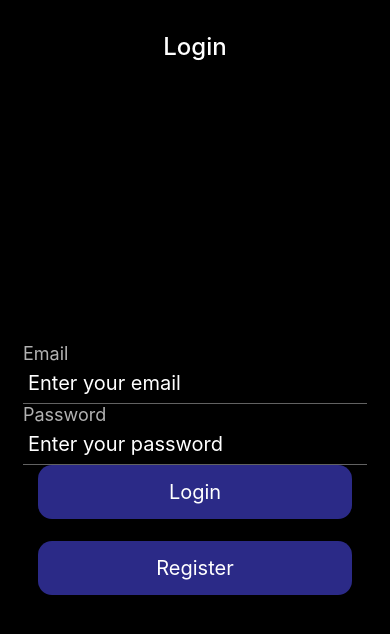
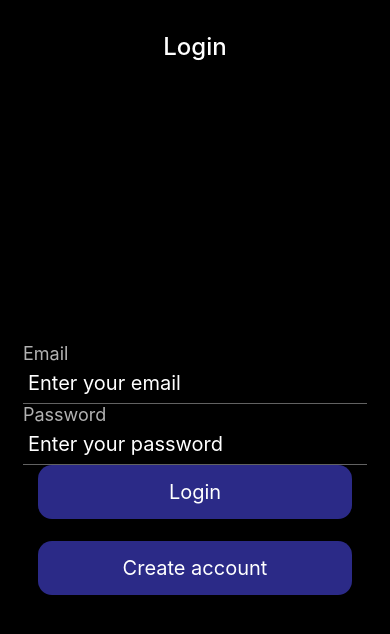
Before and after one commit to Lautaro124/wallet_app, a React Native app: screen / in a window 390 px wide. Shown: the top 634 px of the page. Built offline with nearby package versions, Linux system fonts and the light colour scheme; no server answers.

Commit message:
Change stack navigator

```diff
--- a/App.tsx
+++ b/App.tsx
@@ -1,38 +1,14 @@
 import { NavigationContainer } from '@react-navigation/native'
-import Login from './src/views/login/login'
 import { StatusBar } from 'expo-status-bar'
-import RootStack from './src/constants/rootStack'
-import { COLORS } from './src/constants/colors'
-import TEXT_UTILS_STYLES from './src/constants/texts'
-import Dashboard from './src/views/dashboard/dashboard'
-import { RootName } from './src/interface/roots'
+import TabNavigator from './src/components/tabNavigator/tabNavigator'
+import StackNavigator from './src/components/stackNavigator/stackNavigator'
 
 export default function App () {
+  const isLogin = false
   return (
     <NavigationContainer>
       <StatusBar style='auto' />
-      <RootStack.Navigator
-        initialRouteName={RootName.Login}
-        screenOptions={{
-          headerStyle: {
-            height: 93,
-            backgroundColor: COLORS.PRIMARY
-          },
-          headerTitleAlign: 'center',
-          headerTintColor: COLORS.TEXT,
-          headerShadowVisible: false,
-          headerTitleStyle: TEXT_UTILS_STYLES.header
-        }}
-      >
-        <RootStack.Screen
-          name={RootName.Login}
-          component={Login}
-        />
-        <RootStack.Screen
-          name={RootName.Dashboard}
-          component={Dashboard}
-        />
-      </RootStack.Navigator>
+      {isLogin ? (<TabNavigator />) : (<StackNavigator />)}
     </NavigationContainer>
   )
 }
--- a/package.json
+++ b/package.json
@@ -10,6 +10,7 @@
   },
   "dependencies": {
     "@react-native-async-storage/async-storage": "^1.18.1",
+    "@react-navigation/bottom-tabs": "^6.5.7",
     "@react-navigation/native": "^6.1.6",
     "@react-navigation/stack": "^6.3.16",
     "@supabase/supabase-js": "^2.21.0",
--- /dev/null
+++ b/src/components/stackNavigator/stackNavigator.tsx
@@ -0,0 +1,29 @@
+import { COLORS } from '../../constants/colors'
+import RootStack from '../../constants/rootStack'
+import TEXT_UTILS_STYLES from '../../constants/texts'
+import { RootName } from '../../interface/roots'
+import Login from '../../views/login/login'
+
+const StackNavigator = () => {
+  return (
+    <RootStack.Navigator
+      screenOptions={{
+        headerStyle: {
+          height: 93,
+          backgroundColor: COLORS.PRIMARY
+        },
+        headerTitleAlign: 'center',
+        headerTintColor: COLORS.TEXT,
+        headerShadowVisible: false,
+        headerTitleStyle: TEXT_UTILS_STYLES.header
+      }}
+    >
+      <RootStack.Screen
+        name={RootName.Login}
+        component={Login}
+      />
+    </RootStack.Navigator>
+  )
+}
+
+export default StackNavigator
--- /dev/null
+++ b/src/components/tabNavigator/tabNavigator.tsx
@@ -0,0 +1,32 @@
+import React from 'react'
+import { createBottomTabNavigator } from '@react-navigation/bottom-tabs'
+import { COLORS } from '../../constants/colors'
+import TEXT_UTILS_STYLES from '../../constants/texts'
+import Dashboard from '../../views/dashboard/dashboard'
+import Cards from '../../views/cards/cards'
+import { RootName } from '../../interface/roots'
+
+const Tab = createBottomTabNavigator()
+
+const TabNavigator = () => {
+  return (
+    <Tab.Navigator
+          initialRouteName='Home'
+           screenOptions={{
+             headerStyle: {
+               height: 93,
+               backgroundColor: COLORS.PRIMARY
+             },
+             headerTitleAlign: 'center',
+             headerTintColor: COLORS.TEXT,
+             headerShadowVisible: false,
+             headerTitleStyle: TEXT_UTILS_STYLES.header
+           }}
+        >
+          <Tab.Screen name={RootName.Dashboard} component={Dashboard}/>
+          <Tab.Screen name={RootName.Cards} component={Cards}/>
+        </Tab.Navigator>
+  )
+}
+
+export default TabNavigator
--- a/src/interface/roots.ts
+++ b/src/interface/roots.ts
@@ -3,11 +3,11 @@
 export enum RootName {
   Dashboard = 'Dashboard',
   Login = 'Login',
-  Register = 'Register',
+  Cards = 'My Cards',
 }
 
 export type RootStackParamList = {
   [RootName.Dashboard]: undefined
   [RootName.Login]: undefined
-  [RootName.Register]: undefined
+  [RootName.Cards]: undefined
 }
--- /dev/null
+++ b/src/views/cards/cards.tsx
@@ -0,0 +1,14 @@
+import { StyleSheet, Text, View } from 'react-native'
+import React from 'react'
+
+const Cards = () => {
+  return (
+    <View>
+      <Text>Cards</Text>
+    </View>
+  )
+}
+
+export default Cards
+
+const styles = StyleSheet.create({})
--- a/src/views/login/components/form/form.tsx
+++ b/src/views/login/components/form/form.tsx
@@ -59,7 +59,7 @@ const Form = () => {
             onPress={() => { void login() }}
           />
           <CustomButton
-            title='Register'
+            title='Create account'
             onPress={ () => { void createAcount() }}
           />
         </View>
```
Also changed, not shown: 1 other file (tests, documents, lock files or other folders).
